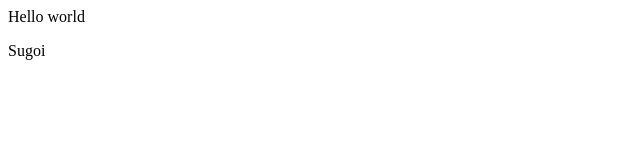
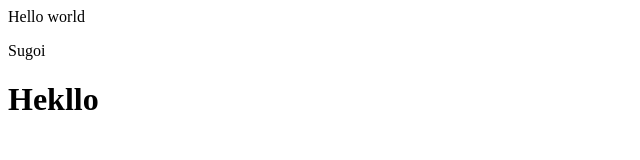
Before and after one commit to Shadow-OPM/Gitfile, a plain HTML site: page index.html in a window 1280 px wide. Shown: the whole page, without its empty margins (0-640 px from the left). Drawn offline with Linux system fonts and the light colour scheme.

Commit message:
Hello update

```diff
--- a/index.html
+++ b/index.html
@@ -10,6 +10,7 @@
     Hello world
 
     <p>Sugoi</p>
+    <h1>Hekllo</h1>
     <script src="script.js"></script>
   </body>
 </html>
```
